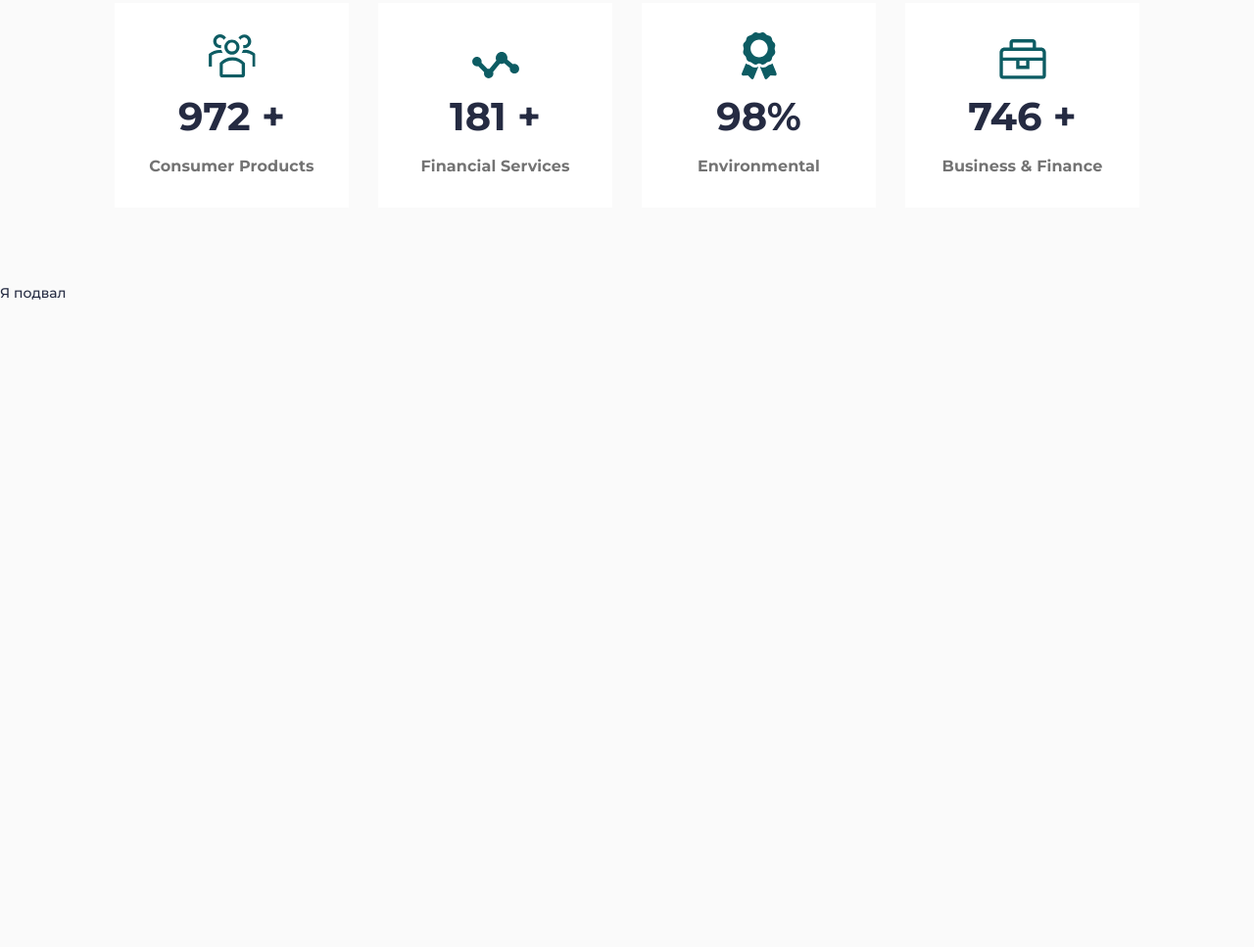
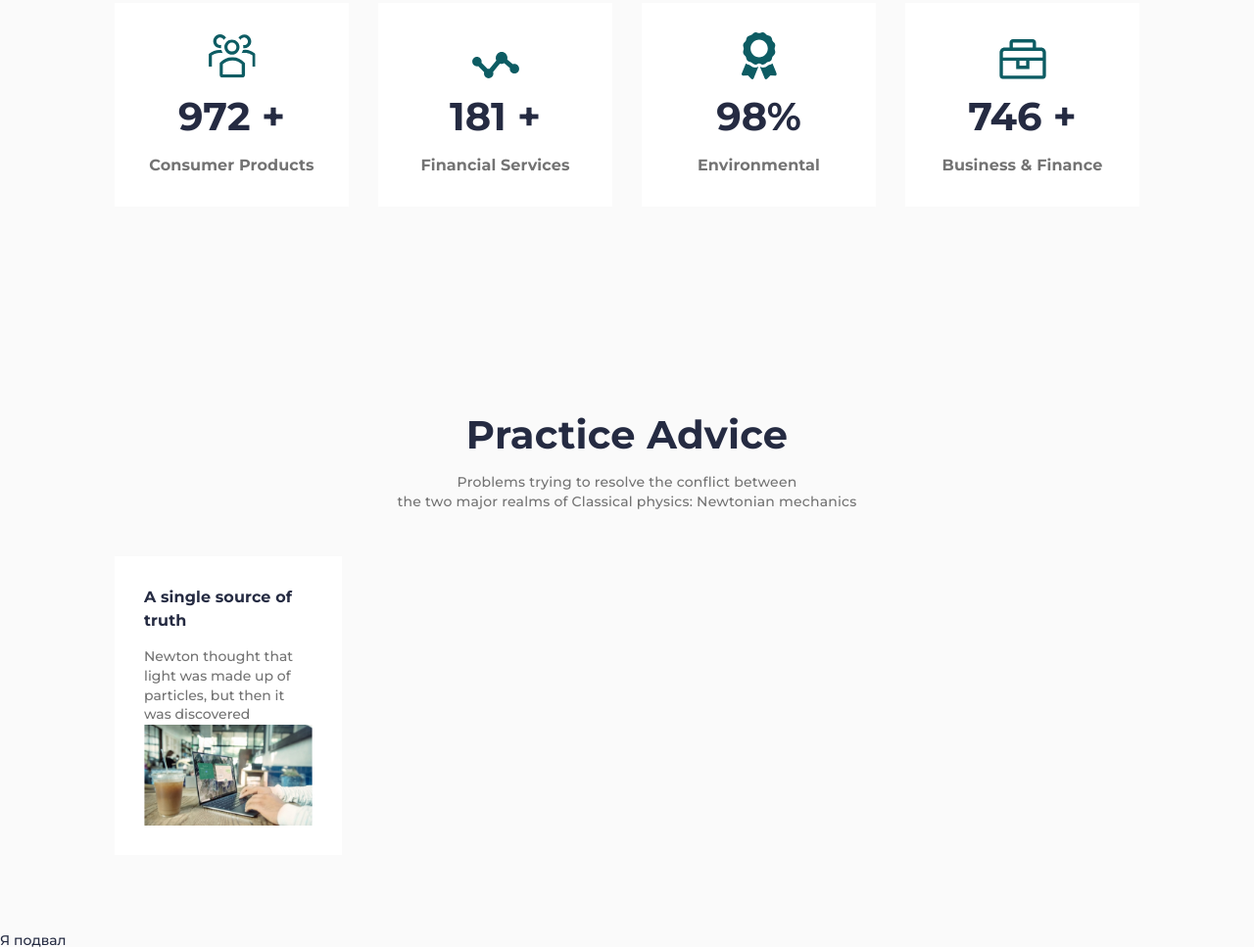
Before and after one commit to Rillers/anchovy-website-layout, a plain HTML site: page index.html in a window 1280 px wide. Shown: the part 1186-2153 px from the top of the page at 98% size. Before the commit the page ends 1492 px from the top, so only its background shows below. Drawn offline with Linux system fonts and the light colour scheme.

Commit message:
лобовляю 4 блок но есть но картинка не на всю шир.

```diff
--- a/css/style.css
+++ b/css/style.css
@@ -137,6 +137,8 @@ body {
 	margin: -111px 0px 0px 0px;
 }
 .page__advantages {
+}
+.page__practice {
 }
 /*------Heder-Block----------*/
 .header-block {
@@ -339,7 +341,7 @@ body {
 }
 .item-service__text {
 	color: #737373;
-	line-height: 143%;
+	line-height: 142%;
 }
 /*-------------------------------------------------------------*/
 .advantages {
@@ -410,3 +412,53 @@ body {
 	font-size: 16px;
 	line-height: 150%;
 }
+/*---------------------------------------*/
+.practice {
+	padding: 125px 0px 80px 0px;
+}
+.practice__container {
+}
+.practice__header {
+	margin: 0px 0px 45px 0px;
+}
+.practice__body {
+	margin: 0px -20px;
+	display: flex;
+	flex-wrap: wrap;
+}
+.practice__column {
+	padding: 0px 20px;
+	flex: 0 1 25%;
+}
+.practice__item {
+}
+.item-practice {
+	background-color: #fff;
+}
+.item-practice__content {
+	padding: 30px;
+}
+.item-practice__link {
+	color: inherit;
+	display: inline-block;
+}
+.item-practice__link:hover {
+	text-decoration: underline;
+}
+.item-practice__link:not(:last-child) {
+	margin: 0px 0px 15px 0px;
+}
+.item-practice__title {
+	letter-spacing: 0.1px;
+	font-size: 16px;
+	line-height: 150%;
+	font-weight: 700;
+}
+.item-practice__text {
+	color: #737373;
+	line-height: 142%;
+}
+.item-practice__image {
+	display: block;
+	padding: 0px 0px 60% 0px;
+}
--- a/index.html
+++ b/index.html
@@ -127,6 +127,33 @@
 						</div>
 					</div>
 				</section>
+				<section class="page__practice practice">
+					<div class="practice__container _container">
+						<div class="practice__header header-block">
+							<h2 class="header-block__title">Practice Advice</h2>
+							<div class="header-block__sub-title">
+								Problems trying to resolve the conflict between <br>the two major realms of Classical physics: Newtonian mechanics
+							</div>
+						</div>
+						<div class="practice__body">
+							<div class="practice__column">
+								<article class="practice__item item-practice">
+									<div class="item-practice__content">
+										<a href="" class="item-practice__link">
+											<h4 class="item-practice__title">A single source of truth</h4>
+										</a>
+										<div class="item-practice__text">
+											Newton thought that light was made up of particles, but then it was discovered
+										</div>
+										<a href="" class="item-practice__image _ibg">
+											<img src="img/practice/01.jpg" alt="A single source of truth">
+										</a>
+									</div>
+								</article>
+							</div>
+						</div>
+					</div>
+				</section>
 			</main>
 		    <footer class="footer">
 				Я подвал
```
